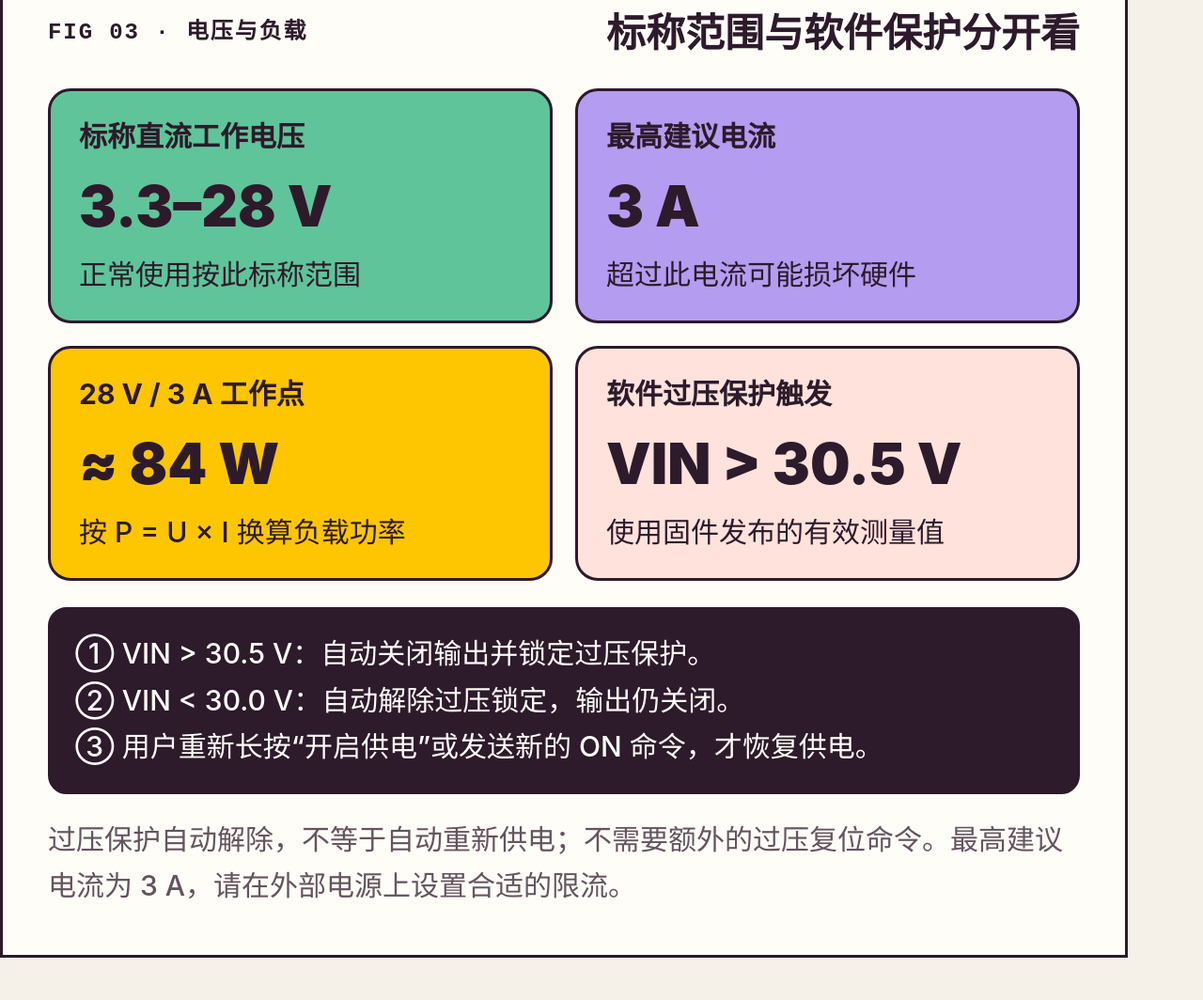
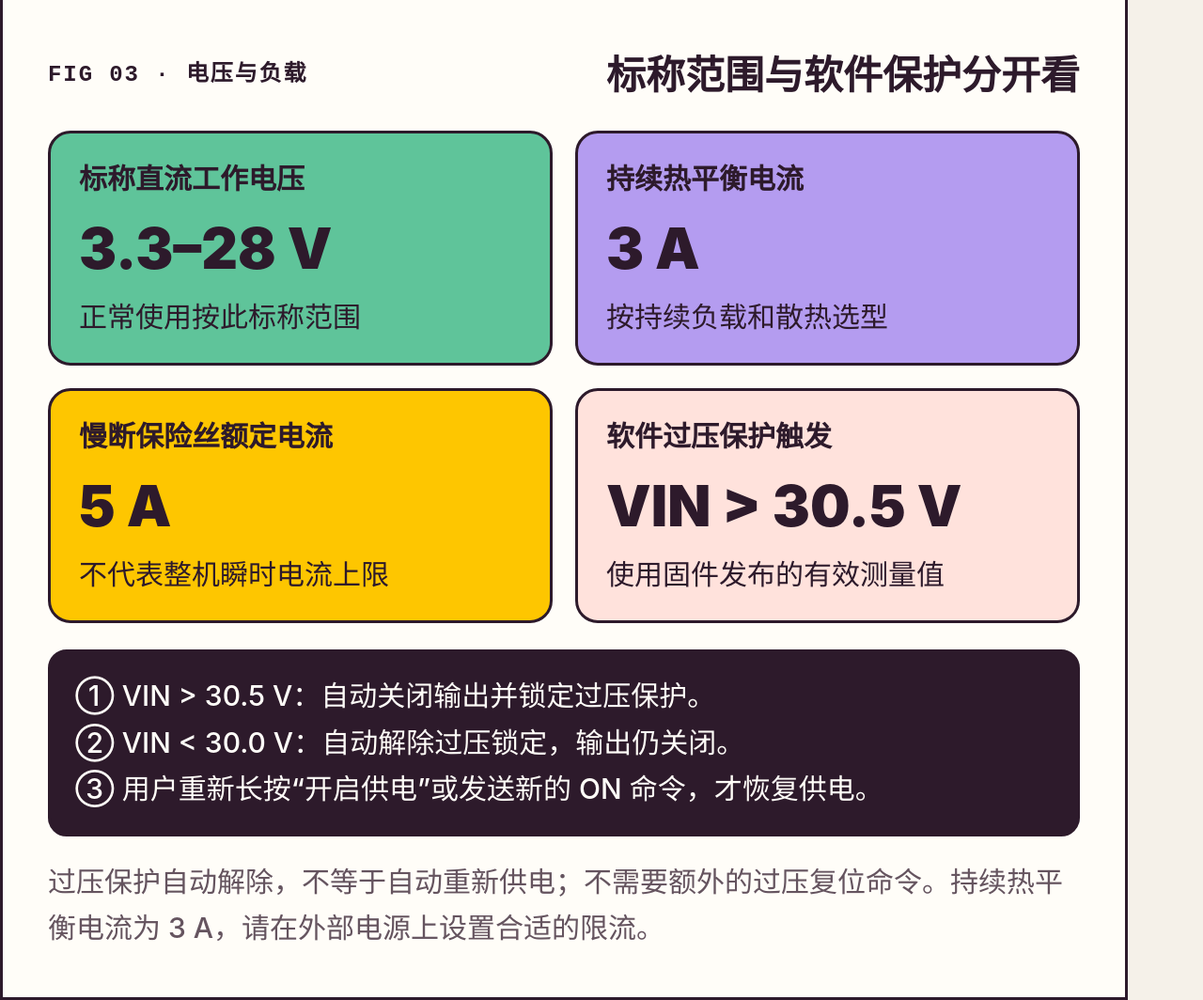
Before and after one commit to librezoo/voloo, a plain HTML site: page docs/assets/guide-figures.html in a window 1280 px wide. Shown: the part 1919-2983 px from the top of the page at 94% size. Before the commit the page ends 2938 px from the top, so only its background shows below. Drawn offline with Linux system fonts and the light colour scheme.

Commit message:
docs: clarify thermal current and slow-blow fuse specifications

```diff
--- a/docs/assets/guide-figures.html
+++ b/docs/assets/guide-figures.html
@@ -7,7 +7,7 @@
 <section class="figure" id="wiring">
   <div class="heading"><small>FIG 02 · 接线顺序</small><h2>电源供电，USB 负责控制</h2></div>
   <div class="connection">
-    <div class="connect-row"><div class="n">1</div><div><h3>独立电源 A</h3><p>3.3–28 V，电流不超过 3 A</p></div><div class="arrow">→</div><div class="dest"><h3>IN / SOURCE</h3><p>关闭电源输出后再接线</p></div></div>
+    <div class="connect-row"><div class="n">1</div><div><h3>独立电源 A</h3><p>3.3–28 V，持续热平衡电流 3 A</p></div><div class="arrow">→</div><div class="dest"><h3>IN / SOURCE</h3><p>关闭电源输出后再接线</p></div></div>
     <div class="connect-row"><div class="n">2</div><div><h3>OUT / DUT</h3><p>核对 + / − 标记</p></div><div class="arrow">→</div><div class="dest"><h3>设备</h3><p>只从这里取电</p></div></div>
     <div class="connect-row"><div class="n">3</div><div><h3>电脑（电源 B）</h3><p>B 与 A 是不同的适配器</p></div><div class="arrow">→</div><div class="dest"><h3>voloo USB-C</h3><p>控制与通信，不给负载供电</p></div></div>
   </div>
@@ -17,11 +17,11 @@
   <div class="heading"><small>FIG 03 · 电压与负载</small><h2>标称范围与软件保护分开看</h2></div>
   <div class="range-grid">
     <div class="range-card tested"><p class="tag">标称直流工作电压</p><p class="value">3.3–28 V</p><p class="note">正常使用按此标称范围</p></div>
-    <div class="range-card recommended"><p class="tag">最高建议电流</p><p class="value">3 A</p><p class="note">超过此电流可能损坏硬件</p></div>
-    <div class="range-card untested"><p class="tag">28 V / 3 A 工作点</p><p class="value">≈ 84 W</p><p class="note">按 P = U × I 换算负载功率</p></div>
+    <div class="range-card recommended"><p class="tag">持续热平衡电流</p><p class="value">3 A</p><p class="note">按持续负载和散热选型</p></div>
+    <div class="range-card untested"><p class="tag">慢断保险丝额定电流</p><p class="value">5 A</p><p class="note">不代表整机瞬时电流上限</p></div>
     <div class="range-card trip"><p class="tag">软件过压保护触发</p><p class="value">VIN &gt; 30.5 V</p><p class="note">使用固件发布的有效测量值</p></div>
   </div>
   <div class="range-bottom">① VIN &gt; 30.5 V：自动关闭输出并锁定过压保护。<br>② VIN &lt; 30.0 V：自动解除过压锁定，输出仍关闭。<br>③ 用户重新长按“开启供电”或发送新的 ON 命令，才恢复供电。</div>
-  <p class="caption">过压保护自动解除，不等于自动重新供电；不需要额外的过压复位命令。最高建议电流为 3 A，请在外部电源上设置合适的限流。</p>
+  <p class="caption">过压保护自动解除，不等于自动重新供电；不需要额外的过压复位命令。持续热平衡电流为 3 A，请在外部电源上设置合适的限流。</p>
 </section>
 </body></html>
```
Also changed, not shown: docs/assets/terminal-use.png, docs/assets/voltage-boundaries.png, docs/assets/wiring-steps.png, 6 other files.
